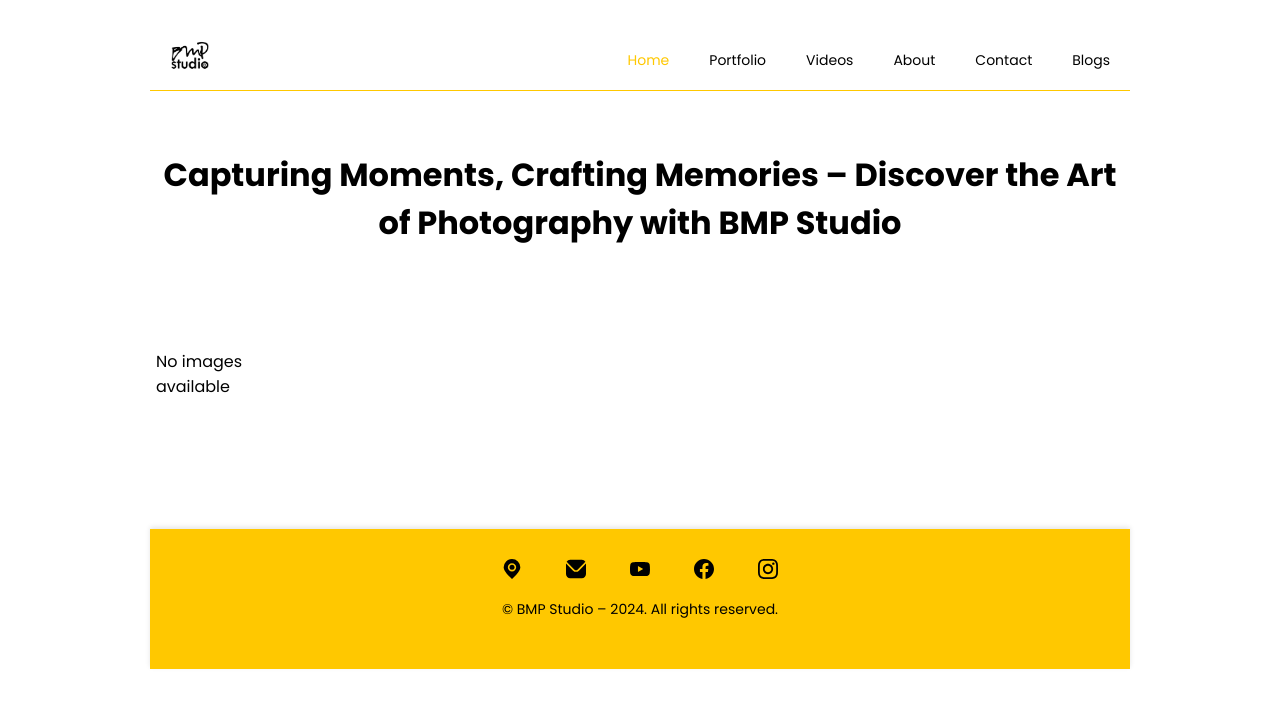
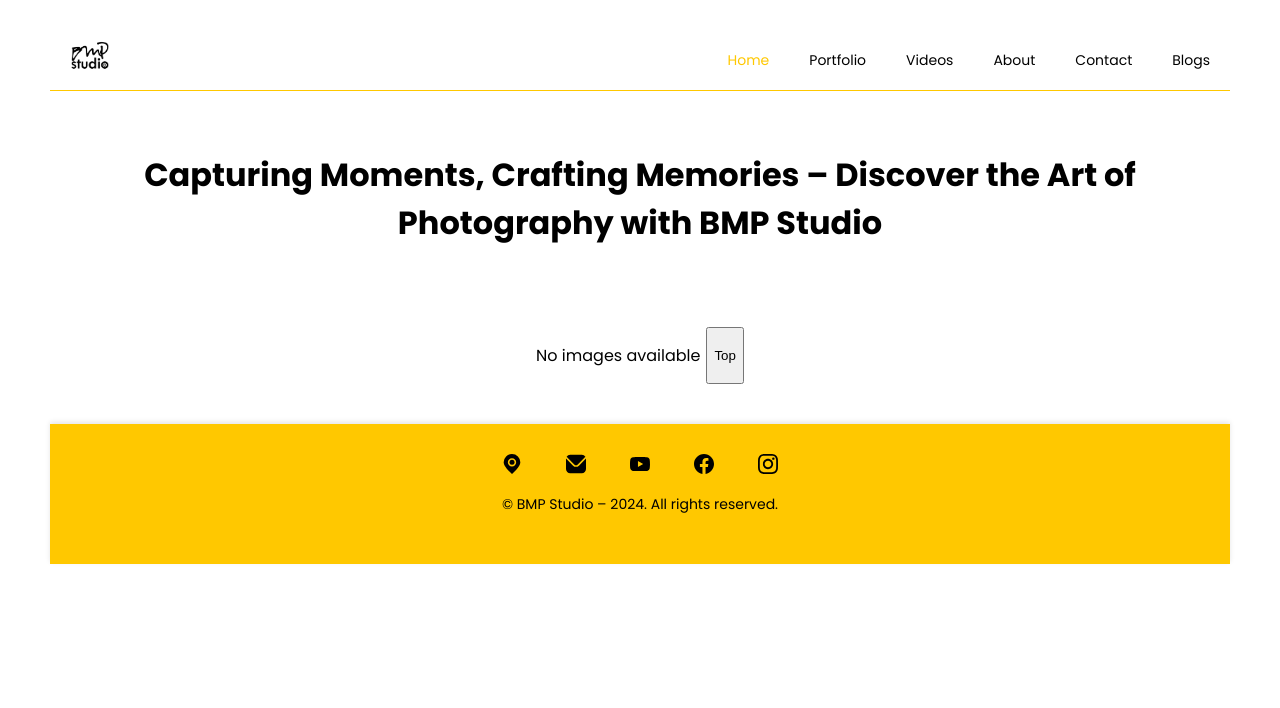
Before and after one commit to gitloper-azara/bmp_studio, a Django app: page / in a window 1280 px wide. Shown: the top 708 px of the page. Run offline with Django 4.2, Linux system fonts and the light colour scheme; data that the repository does not hold is empty; some libraries are stand-ins or nearby versions; some web fonts are replaced.

Commit message:
use flexbox to display images and include a back to top button to return user to top of page. write script next

```diff
--- a/portfolio/static/common.css
+++ b/portfolio/static/common.css
@@ -2,8 +2,8 @@ body {
     font-family: 'Poppins', sans-serif;
     margin: 0px;
     padding-top: 20px;
-    padding-left: 150px;
-    padding-right: 150px;
+    padding-left: 50px;
+    padding-right: 50px;
     display: flex;
     flex-direction: column;
     width: auto;
@@ -37,18 +37,16 @@ h1 {
 
 /* image styling */
 .image-grid {
-    display: grid;
-    grid-template-columns: repeat(auto-fill, minmax(150px, 1fr));
-    grid-auto-rows: 150px;
-    grid-auto-flow: dense;
-    gap: 2px;
-    padding: 6px;
+    display: flex;
+    flex-wrap: wrap;
+    gap: 6px;
+    justify-content: center;
 }
 
 .img-container {
     position: relative;
-    background-color: #f0f0f0;
     overflow: hidden;
+    flex: 1 1 200px;
     transition: transform 0.3s ease, box-shadow 0.3s ease;
 }
 
@@ -73,16 +71,12 @@ h1 {
 }
 
 .img-container.wide {
-    grid-column: span 2;
+    flex: 2 1 400px;
 }
 
 .img-container.tall {
-    grid-row: span 2;
-}
-
-.img-container.big {
-    grid-column: span 2;
-    grid-row: span 2;
+    flex: 1 1 200px;
+    height: 400px;
 }
 
 .img-container {
@@ -118,9 +112,13 @@ h1 {
         margin: 10px 5px;
     }
 
-    .image-grid img {
-        grid-template-columns: repeat(auto-fill, minmax(100px, 1fr));
-        gap: 2px;
-        padding: 4px;
+    .img-container {
+        flex: 1 1 100%;
+    }
+
+    .img-container.wide,
+    .img-container.big {
+        flex: 1 1 100%;
+        height: auto;
     }
 }
--- a/portfolio/static/script/script.js
+++ b/portfolio/static/script/script.js
@@ -27,32 +27,23 @@ document.addEventListener('DOMContentLoaded', () => {
   const grid = document.querySelector('.image-grid');
   const items = grid.querySelectorAll('.img-container');
 
-  const resizeGridItem = (item) => {
+  const classifyImage = (item) => {
     const aspectRatio = item.dataset.aspectRatio.split('/');
-    const width = parseFloat(aspectRatio[0])
-    const height = parseFloat(aspectRatio[1])
-    const rowSpan = Math.ceil((height / width) * (item.clientWidth / 10));
-    item.style.gridRowEnd = `span ${rowSpan}`;
+    const width = parseFloat(aspectRatio[0]);
+    const height = parseFloat(aspectRatio[1]);
 
     // if an image is wider than 1.5 times its height, classify it as wide
     // if an image is taller than 1.5 times its width, classify it as tall
-    if (width / height > 1.5) {
+    if (width / height >= 1.5) {
       item.classList.add('wide');
     } else if (height / width > 1.5) {
       item.classList.add('tall');
-    } else {
-      item.classList.add('big');
     }
   };
 
-  const resizeAllGridItems = () => {
-    items.forEach(resizeGridItem);
-  };
 
-  resizeAllGridItems();
-  window.addEventListener('resize', resizeAllGridItems);
+  items.forEach(classifyImage);
 
-  const lazyImages = document.querySelectorAll('img.lazyload');
   const lazyImageObserver = new IntersectionObserver((entries, observer) => {
     entries.forEach(entry => {
       if (entry.isIntersecting) {
@@ -64,5 +55,6 @@ document.addEventListener('DOMContentLoaded', () => {
     });
   });
 
+  const lazyImages = document.querySelectorAll('img.lazyload');
   lazyImages.forEach(img => lazyImageObserver.observe(img));
 });
--- a/portfolio/templates/index.html
+++ b/portfolio/templates/index.html
@@ -11,6 +11,9 @@
         <link rel="stylesheet" type="text/css" href="{% static 'common.css' %}">
         <link rel="stylesheet" type="text/css" href="{% static 'header.css' %}">
         <link rel="stylesheet" type="text/css" href="{% static 'footer.css' %}">
+        <script src="https://cdnjs.cloudflare.com/ajax/libs/masonry/4.2.2/masonry.pkgd.min.js"></script>
+        <script src="https://cdnjs.cloudflare.com/ajax/libs/jquery/3.6.0/jquery.min.js"></script>
+        <script src="https://cdnjs.cloudflare.com/ajax/libs/jquery.imagesloaded/4.1.4/imagesloaded.pkgd.min.js"></script>
     </head>
     <body>
         <header>
@@ -44,6 +47,7 @@
             {% empty %}
                 <p>No images available</p>
             {% endfor %}
+            <button id="backToTopBtn" title="Got to top">Top</button>
         </div>
         <footer>
             <div class="footer_container">
--- a/portfolio/templates/portfolio/portfolio.html
+++ b/portfolio/templates/portfolio/portfolio.html
@@ -11,6 +11,9 @@
         <link rel="stylesheet" type="text/css" href="{% static 'common.css' %}">
         <link rel="stylesheet" type="text/css" href="{% static 'header.css' %}">
         <link rel="stylesheet" type="text/css" href="{% static 'footer.css' %}">
+        <script src="https://cdnjs.cloudflare.com/ajax/libs/masonry/4.2.2/masonry.pkgd.min.js"></script>
+        <script src="https://cdnjs.cloudflare.com/ajax/libs/jquery/3.6.0/jquery.min.js"></script>
+        <script src="https://cdnjs.cloudflare.com/ajax/libs/jquery.imagesloaded/4.1.4/imagesloaded.pkgd.min.js"></script>
     </head>
     <body>
         <header>
```
Also changed, not shown: portfolio/static/top.css (added, +19 -0 lines).
